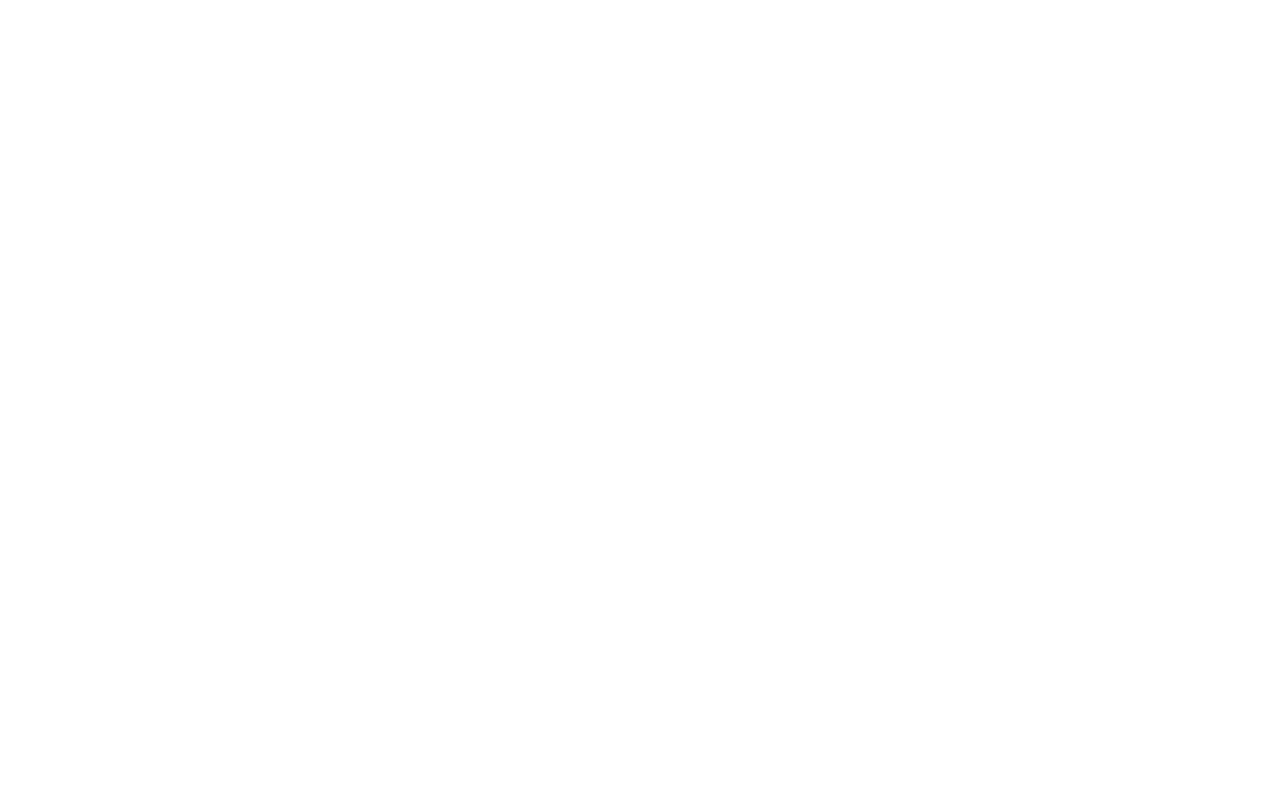
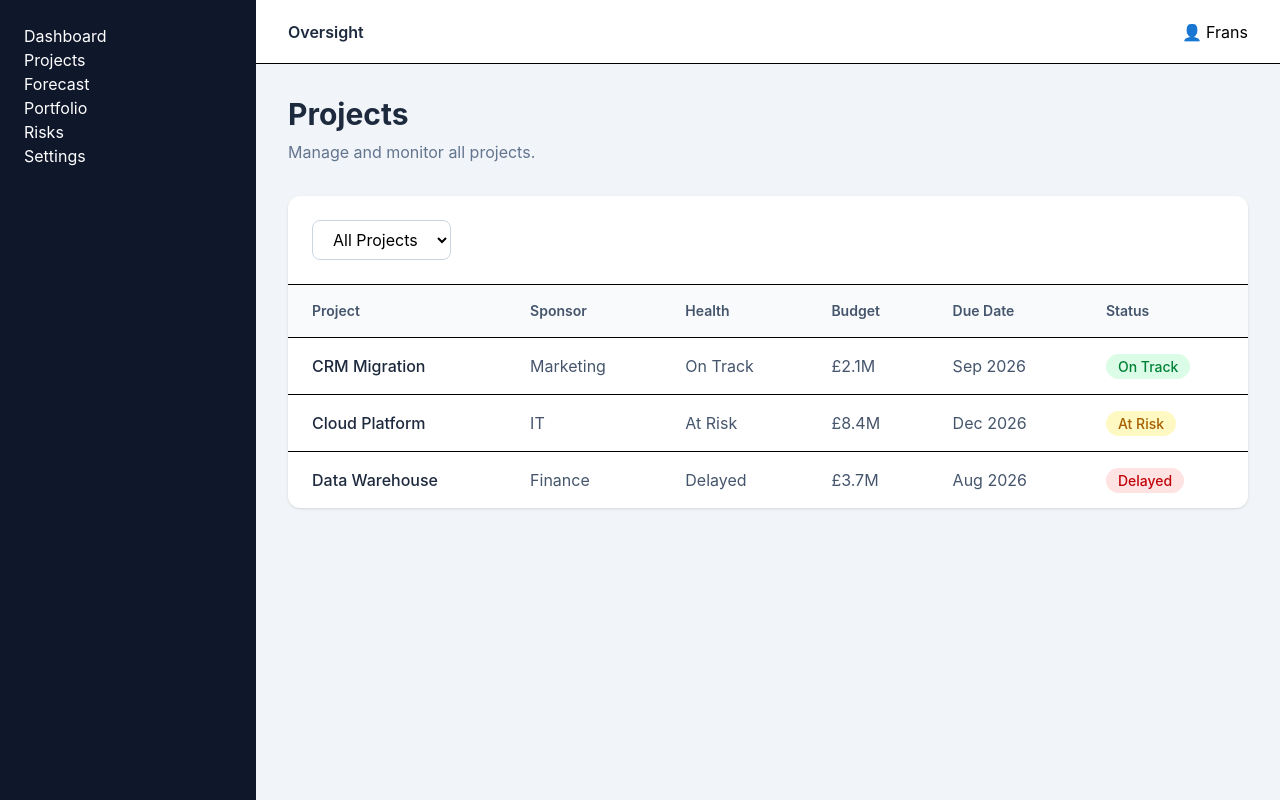
Before and after one commit to fransisca-n-d/oversight, a React (Vite) app: page /projects in a window 1280 px wide. Before the commit this address had no page. Built offline with nearby package versions, Linux system fonts and the light colour scheme.

Commit message:
Add project table and status filter

```diff
--- a/src/App.tsx
+++ b/src/App.tsx
@@ -1,5 +1,6 @@
 import { Routes, Route, Link } from "react-router-dom";
 import Dashboard from "./pages/Dashboard";
+import Projects from "./pages/Projects";
 
 function Home() {
   return (
@@ -11,27 +12,26 @@
 
         <p className="mt-3 text-slate-600">
           Track project health, forecast delivery risks,
-and monitor portfolio performance in one place.
+          and monitor portfolio performance in one place.
         </p>
 
         <Link
-        to="/dashboard"
-        className="mt-8 inline-block bg-blue-600 hover:bg-blue-700 text-white px-6 py-3 rounded-lg font-medium transition"
+          to="/dashboard"
+          className="mt-8 inline-block bg-blue-600 hover:bg-blue-700 text-white px-6 py-3 rounded-lg font-medium transition"
         >
           View Dashboard
         </Link>
-
       </div>
     </main>
   );
 }
 
-export default function App(){
+export default function App() {
   return (
     <Routes>
       <Route path="/" element={<Home />} />
-       <Route path="/dashboard" element={<Dashboard />} />
+      <Route path="/dashboard" element={<Dashboard />} />
+      <Route path="/projects" element={<Projects />} />
     </Routes>
-  )
+  );
 }
-;
--- /dev/null
+++ b/src/components/dashboard/KPICard.tsx
@@ -0,0 +1,23 @@
+interface KPICardProps {
+  title: string;
+  value: string | number;
+   change?: string;
+  trend?: "up" | "down" | "neutral";
+}
+
+export default function KPICard({
+  title,
+  value,
+}: KPICardProps) {
+  return (
+      <div className="bg-white rounded-xl shadow p-6">
+  <p className="text-sm text-slate-500">
+    {title}
+  </p>
+
+  <h2 className="mt-2 text-3xl font-bold text-slate-900">
+    {value}
+  </h2>
+</div>
+  );
+}
--- a/src/components/layout/Sidebar.tsx
+++ b/src/components/layout/Sidebar.tsx
@@ -1,7 +1,21 @@
+const menuItems = [
+  { label: "Dashboard", path: "/dashboard" },
+  { label: "Projects", path: "/projects" },
+  { label: "Forecast", path: "/forecast" },
+  { label: "Portfolio", path: "/portfolio" },
+  { label: "Risks", path: "/risks" },
+  { label: "Settings", path: "/settings" },
+];
+
 export default function Sidebar() {
   return (
     <aside className="w-64 bg-slate-900 text-white p-6">
-      Sidebar
+        {menuItems.map((item) => (
+  <div key={item.path}>
+    {item.label}
+  </div>
+))}
+
     </aside>
   );
 }
--- /dev/null
+++ b/src/components/project/ProjectTable.tsx
@@ -0,0 +1,92 @@
+import { projects } from "../../data/projects";
+import { useState } from "react";
+
+export default function ProjectTable() {
+      const [statusFilter, setStatusFilter] = useState("All");
+
+const filteredProjects =
+  statusFilter === "All"
+    ? projects
+    : projects.filter((project) => project.status === statusFilter);
+  return (
+
+    <div className="mt-8 bg-white rounded-xl shadow overflow-hidden">
+      <div className="p-6 border-b">
+  <select
+    value={statusFilter}
+    onChange={(e) => setStatusFilter(e.target.value)}
+    className="border border-slate-300 rounded-lg px-4 py-2"
+  >
+    <option value="All">All Projects</option>
+    <option value="On Track">On Track</option>
+    <option value="At Risk">At Risk</option>
+    <option value="Delayed">Delayed</option>
+  </select>
+</div>
+      <table className="w-full text-left">
+        <thead className="bg-slate-50 border-b">
+          <tr>
+            <th className="px-6 py-4 text-sm font-semibold text-slate-600">
+              Project
+            </th>
+            <th className="px-6 py-4 text-sm font-semibold text-slate-600">
+              Sponsor
+            </th>
+            <th className="px-6 py-4 text-sm font-semibold text-slate-600">
+              Health
+            </th>
+            <th className="px-6 py-4 text-sm font-semibold text-slate-600">
+              Budget
+            </th>
+            <th className="px-6 py-4 text-sm font-semibold text-slate-600">
+              Due Date
+            </th>
+            <th className="px-6 py-4 text-sm font-semibold text-slate-600">
+              Status
+            </th>
+          </tr>
+        </thead>
+
+        <tbody>
+         {filteredProjects.map((project) => (
+            <tr key={project.id} className="border-b last:border-b-0">
+              <td className="px-6 py-4 font-medium text-slate-800">
+                {project.name}
+              </td>
+
+              <td className="px-6 py-4 text-slate-600">
+                {project.sponsor}
+              </td>
+
+              <td className="px-6 py-4 text-slate-600">
+                {project.health}
+              </td>
+
+              <td className="px-6 py-4 text-slate-600">
+                {project.budget}
+              </td>
+
+              <td className="px-6 py-4 text-slate-600">
+                {project.dueDate}
+              </td>
+
+             <td className="px-6 py-4">
+  <span
+    className={`px-3 py-1 rounded-full text-sm font-medium ${
+      project.status === "On Track"
+        ? "bg-green-100 text-green-700"
+        : project.status === "At Risk"
+        ? "bg-yellow-100 text-yellow-700"
+        : "bg-red-100 text-red-700"
+    }`}
+  >
+    {project.status}
+  </span>
+</td>
+            </tr>
+          ))}
+        </tbody>
+      </table>
+    </div>
+  );
+}
--- a/src/data/projects.ts
+++ b/src/data/projects.ts
@@ -0,0 +1,29 @@
+export const projects = [
+  {
+    id: 1,
+    name: "CRM Migration",
+    sponsor: "Marketing",
+    health: "On Track",
+    budget: "£2.1M",
+    dueDate: "Sep 2026",
+    status: "On Track",
+  },
+  {
+    id: 2,
+    name: "Cloud Platform",
+    sponsor: "IT",
+    health: "At Risk",
+    budget: "£8.4M",
+    dueDate: "Dec 2026",
+    status: "At Risk",
+  },
+  {
+    id: 3,
+    name: "Data Warehouse",
+    sponsor: "Finance",
+    health: "Delayed",
+    budget: "£3.7M",
+    dueDate: "Aug 2026",
+    status: "Delayed",
+  },
+];
--- a/src/pages/Dashboard.tsx
+++ b/src/pages/Dashboard.tsx
@@ -1,15 +1,37 @@
 import DashboardLayout from "../components/layout/DashboardLayout";
+import KPICard from "../components/dashboard/KPICard";
 
 export default function Dashboard() {
   return (
     <DashboardLayout>
       <h1 className="text-3xl font-bold text-slate-800">
-        Dashboard
+        Portfolio Overview
       </h1>
 
-      <p className="mt-2 text-slate-600">
-        Welcome to Oversight.
-      </p>
+      <div className="grid grid-cols-4 gap-6 mt-8">
+
+        <KPICard
+          title="Active Projects"
+          value={28}
+        />
+
+        <KPICard
+          title="Portfolio Health"
+          value="81%"
+        />
+
+        <KPICard
+          title="At Risk Projects"
+          value={6}
+        />
+
+        <KPICard
+          title="Delivery Confidence"
+          value="86%"
+        />
+
+      </div>
+
     </DashboardLayout>
   );
 }
--- a/src/pages/Forecast.tsx
+++ b/src/pages/Forecast.tsx
@@ -0,0 +1,3 @@
+export default function Forecast() {
+  return <h1>Forecast Works!</h1>;
+}
--- a/src/pages/Projects.tsx
+++ b/src/pages/Projects.tsx
@@ -0,0 +1,18 @@
+import DashboardLayout from "../components/layout/DashboardLayout";
+import ProjectTable from "../components/project/ProjectTable";
+
+export default function Projects() {
+  return (
+    <DashboardLayout>
+      <h1 className="text-3xl font-bold text-slate-800">
+        Projects
+      </h1>
+
+      <p className="mt-2 text-slate-500">
+        Manage and monitor all projects.
+      </p>
+
+      <ProjectTable />
+    </DashboardLayout>
+  );
+}
--- /dev/null
+++ b/src/pages/Risks.tsx
@@ -0,0 +1,3 @@
+export default function Risks() {
+  return <h1>Risks</h1>;
+}
```
